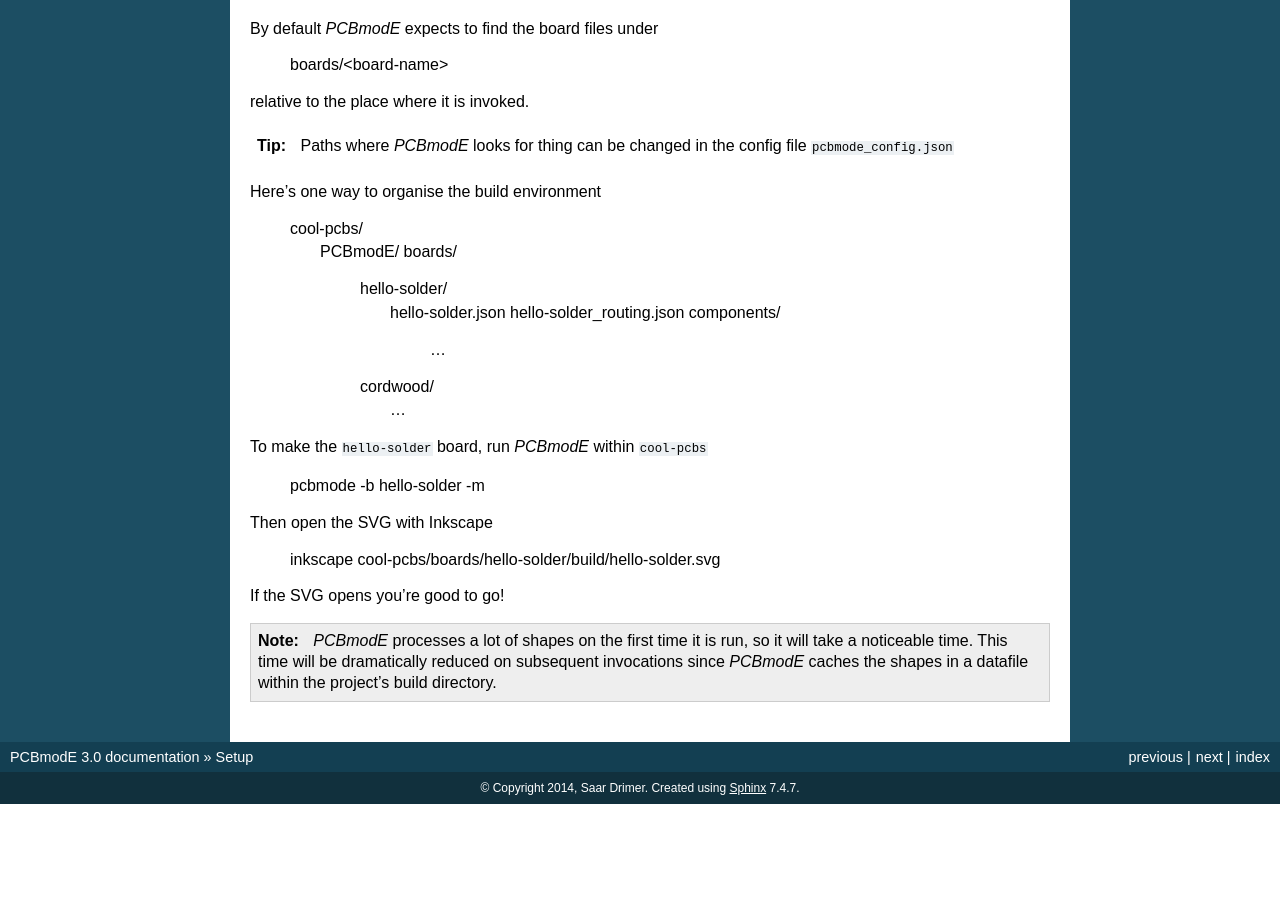
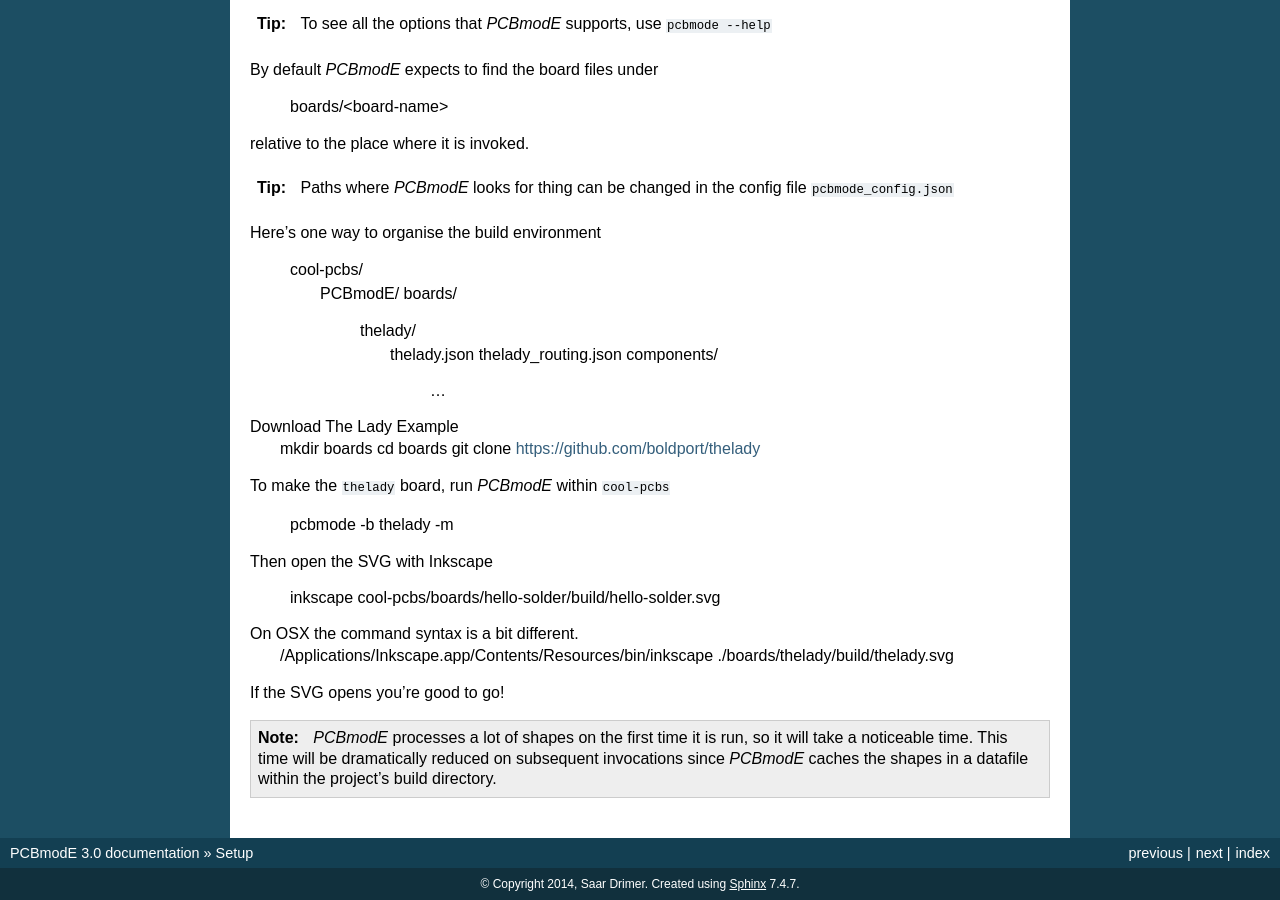
Before and after one commit to boldport/pcbmode, a Sphinx documentation site: the page built from docs/source/setup.rst, in a window 1280 px wide and 900 px high, scrolled down 1125 px. Built offline with Sphinx 7.4.7, drawn with Linux system fonts in a browser that asks for light colours; pages that are not in the unit, such as notebooks, are missing from menus; before the commit the page ends 1929 px from its top, so only the background shows below that; some of the changed text lies outside the part shown.

Commit message:
Update to modern instructions!
You need to be a sleuth in git issues to realize that hello-solder no longer works... make it easy on other new users.
https://github.com/boldport/pcbmode/issues/29
https://github.com/boldport/pcbmode/issues/35

Apparently the lady is the way to go... https://github.com/boldport/pcbmode/issues/35#issuecomment-278436384

Someone should update this too: http://pcbmode.readthedocs.io/en/latest/hello-solder.html

```diff
--- a/docs/source/setup.rst
+++ b/docs/source/setup.rst
@@ -12,6 +12,9 @@
 
 * Python 2.7
 * Inkscape
+  On OSX you can find Inkscape in MacPorts, or HomeBrew, or via direct download.
+  https://inkscape.org/en/download/mac-os/
+* Python modules: pyparsing, lxml (install via pip)
 * Text editor
 
 Installation from Source with Virtualenv
@@ -85,23 +88,28 @@
     cool-pcbs/
       PCBmodE/
       boards/
-        hello-solder/
-          hello-solder.json
-          hello-solder_routing.json
+        thelady/
+          thelady.json
+          thelady_routing.json
           components/
             ...
-        cordwood/
-          ...
 
+Download The Lady Example
+   mkdir boards
+   cd boards
+   git clone https://github.com/boldport/thelady
 
-To make the ``hello-solder`` board, run *PCBmodE* within ``cool-pcbs``
+To make the ``thelady`` board, run *PCBmodE* within ``cool-pcbs``
 
-    pcbmode -b hello-solder -m
+    pcbmode -b thelady -m
 
 Then open the SVG with Inkscape
 
     inkscape cool-pcbs/boards/hello-solder/build/hello-solder.svg
 
+On OSX the command syntax is a bit different.
+    /Applications/Inkscape.app/Contents/Resources/bin/inkscape ./boards/thelady/build/thelady.svg
+
 If the SVG opens you're good to go!
 
 .. note:: *PCBmodE* processes a lot of shapes on the first time it is run, so it will take a noticeable time. This time will be dramatically reduced on subsequent invocations since *PCBmodE* caches the shapes in a datafile within the project's build directory.
```
